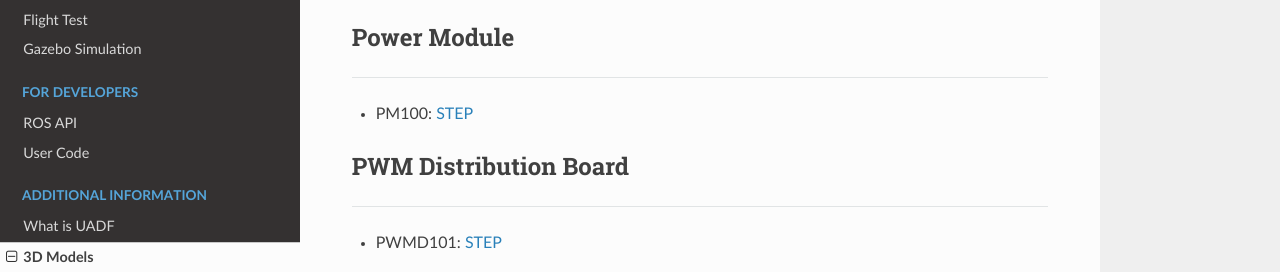
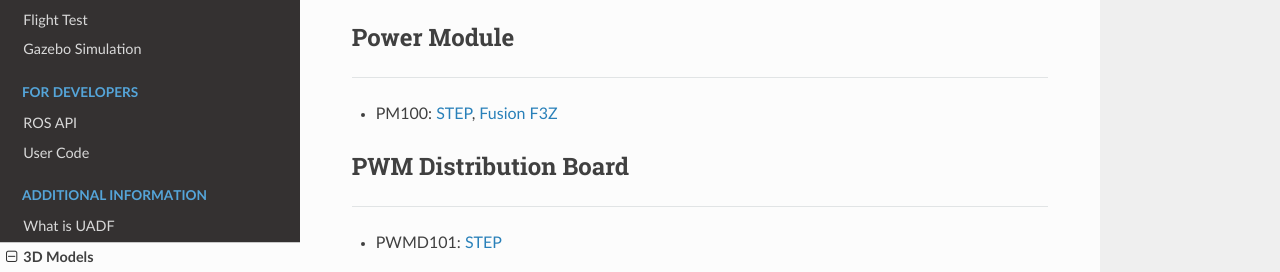
Before and after one commit to TobasFlightControl/tobas_wiki_ja, an MkDocs documentation site: the page built from docs/cad_models.md, in a window 1280 px wide. Shown: the part 292-564 px from the top of the page. Built offline with MkDocs 1.6.1, drawn with Linux system fonts in a browser that asks for light colours; nearby versions of some CDN libraries.

Commit message:
PM100のモデルを追加

```diff
--- a/docs/cad_models.md
+++ b/docs/cad_models.md
@@ -16,7 +16,8 @@
 ---
 
 - PM100:
-  <a href=https://drive.google.com/file/d/1kjQTG9dZjn99Qy_VQruE4_IYFIeoM04z/view target="_blank">STEP</a>
+  <a href=https://drive.google.com/file/d/1cWLGx4dmDD0GANLtdFgPslu-3P7Ldcn1/view target="_blank">STEP</a>,
+  <a href=https://drive.google.com/file/d/1jxW6Wek1kOv5HWQMthAjRdgMiSLwiuJN/view target="_blank">Fusion F3Z</a>
 
 ## PWM Distribution Board
 
```
